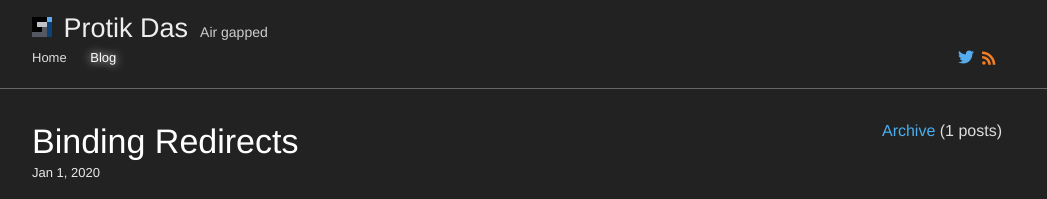
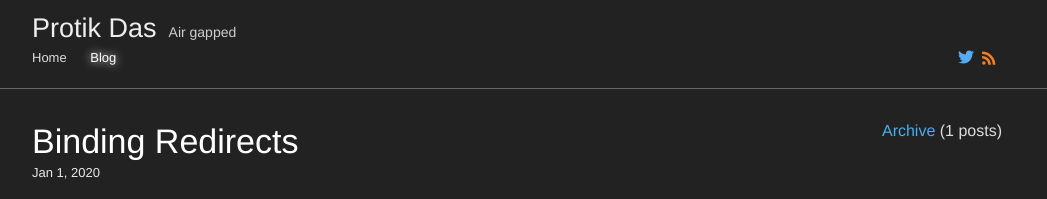
Before and after one commit to protik77/protik77.github.io, a Jekyll site: the page built from blog/index.html, in a window 1280 px wide. Shown: the top 199 px of the page, without its empty margins (123-1170 px from the left). Built offline with Jekyll 4.4.1, drawn with Linux system fonts in a browser that asks for light colours.

Commit message:
remove svg

```diff
--- a/_includes/header.html
+++ b/_includes/header.html
@@ -1,13 +1,6 @@
     <header class="site-header">
       <div class="wrapper">
         <a class="site-title" href="/">
-          <svg class="logo" viewBox="0 0 4 4">
-            <path fill="#000000" d="M0 0 h3 v1 h-2 v1 h1 v1 h-2 Z" />
-            <path fill="#60aaed" d="M3 0 h1 v1 h-1 Z" />
-            <path fill="#c0c4ca" d="M1 1 h2 v1 h-2 Z" />
-            <path fill="#0b4379" d="M3 1 h1 v3 h-1 Z" />
-            <path fill="#545861" d="M0 3 h2 v-1 h1 v2 h-3 Z" />
-          </svg>
           Protik Das<span class="site-subtitle">Air gapped</span>
         </a>
 {% include nav.html %}
```
